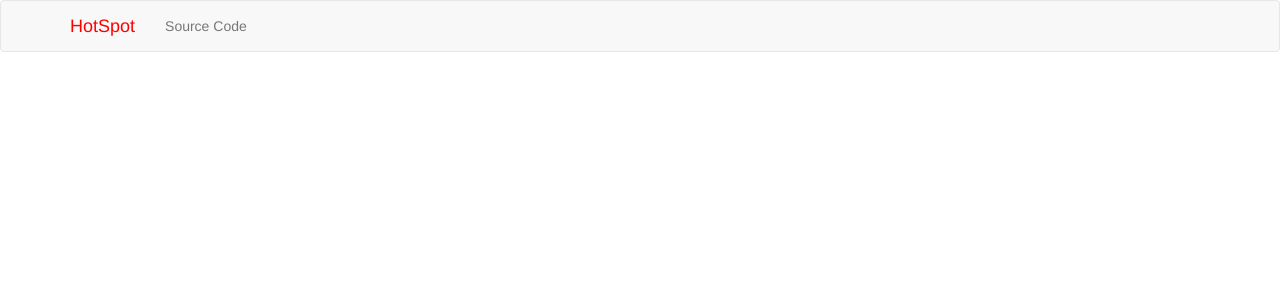
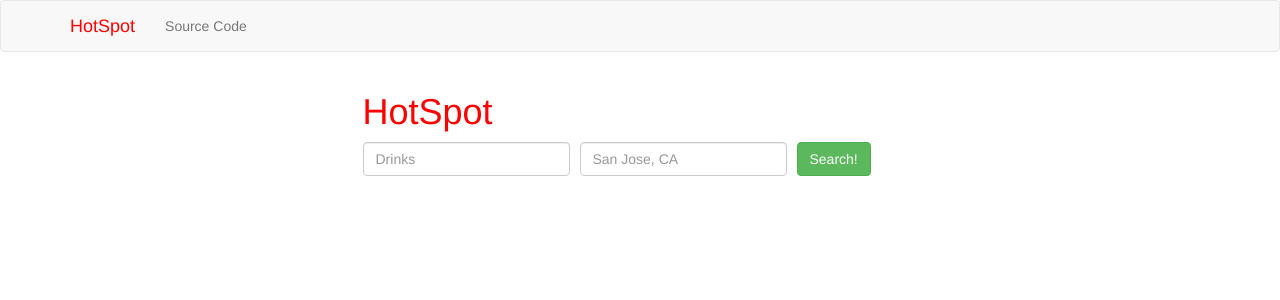
Before and after one commit to phuchle/hotspot, a React (Create React App) app: page / in a window 1280 px wide. Shown: the top 300 px of the page. Built offline with nearby package versions, Linux system fonts and the light colour scheme.

Commit message:
Add Home and LocationInput components.

```diff
--- a/src/components/App.js
+++ b/src/components/App.js
@@ -1,6 +1,7 @@
 import React, { Component } from 'react';
 import '../App.css';
 import Nav from './Nav';
+import Home from './Home';
 import 'bootstrap/dist/css/bootstrap.css';
 import { Switch, Route } from 'react-router-dom';
 
@@ -8,8 +9,10 @@ class App extends Component {
   render() {
     return (
       <div>
+        <Route path="/" component={Nav} />
+
         <Switch>
-          <Route path="/" component={Nav} />
+          <Route exact path="/" component={Home} />
         </Switch>
       </div>
     );
--- /dev/null
+++ b/src/components/Home.js
@@ -0,0 +1,35 @@
+import React from 'react';
+import LocationInput from './LocationInput';
+import { Grid, Row, Col } from 'react-bootstrap';
+import { searchFoursquare } from '../utils/api';
+
+const handleLocationSubmit = locationObj => {
+  const { destination, location} = locationObj;
+  searchFoursquare(destination, location);
+};
+
+const Home = props => {
+  return (
+    <Grid>
+      <Row>
+        <Col
+          sm={8}
+          smOffset={2}
+          md={6}
+          mdOffset={3}
+          lg={6}
+          lgOffset={3}
+        >
+          <h1 style={{color: 'red'}}>
+            HotSpot
+          </h1>
+          <LocationInput
+            handleSubmit={handleLocationSubmit}
+          />
+        </Col>
+      </Row>
+    </Grid>
+  );
+};
+
+export default Home;
--- /dev/null
+++ b/src/components/LocationInput.js
@@ -0,0 +1,67 @@
+import React, { Component } from 'react';
+import { Form, FormControl, Button } from 'react-bootstrap';
+import PropTypes from 'prop-types';
+
+class LocationInput extends Component {
+  constructor(props) {
+    super(props);
+
+    this.state = {
+      destination: '',
+      location: ''
+    };
+
+    this.handleDestinationChange = this.handleDestinationChange.bind(this);
+    this.handleLocationChange = this.handleLocationChange.bind(this);
+  }
+  handleDestinationChange(event) {
+    this.setState({
+      destination: event.target.value
+    });
+  }
+  handleLocationChange(event) {
+    this.setState({
+      location: event.target.value
+    });
+  }
+  render() {
+    return (
+      <Form
+        inline
+        style={this.props.formStyle}
+        onSubmit={(event) => {
+          event.preventDefault();
+          this.props.handleSubmit(this.state);
+        }}
+      >
+        <FormControl
+          type="text"
+          placeholder="Drinks"
+          value={this.state.destination}
+          onChange={this.handleDestinationChange}
+          style={{marginRight: '10px'}}
+        />
+        <FormControl
+          type="text"
+          placeholder="San Jose, CA"
+          value={this.state.location}
+          onChange={this.handleLocationChange}
+          style={{marginRight: '10px'}}
+        />
+        <Button
+          type="submit"
+          bsStyle="success"
+        >
+          Search!
+        </Button>
+      </Form>
+    );
+  }
+}
+
+LocationInput.propTypes = {
+  formStyle: PropTypes.object,
+  handleSubmit: PropTypes.func.isRequired,
+};
+
+export default LocationInput;
```
